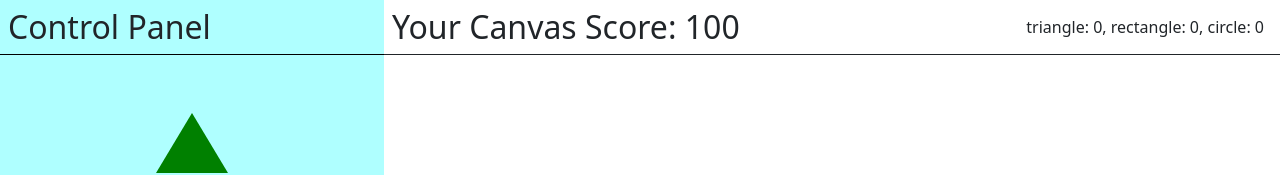
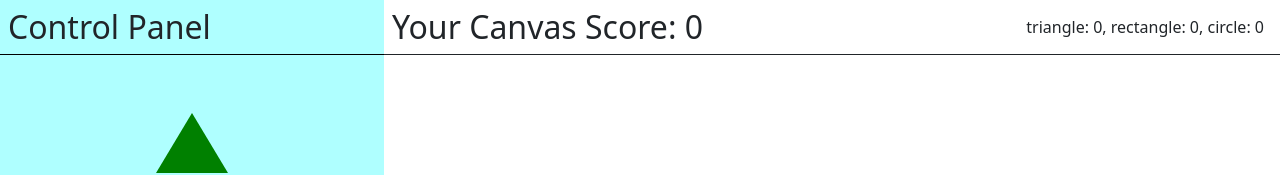
Before and after one commit to chrisnumber49/React-Primitive-Art, a React (Create React App) app: page / in a window 1280 px wide. Shown: the top 175 px of the page. Built offline with nearby package versions, Linux system fonts and the light colour scheme.

Commit message:
update score rule

```diff
--- a/src/App.tsx
+++ b/src/App.tsx
@@ -14,11 +14,17 @@ function App() {
       return pattern.shape;
     });
 
-    const score = 100;
+    const triangleCount = patternType.filter(type => type === "TRIANGLE").length;
+    const rectangleCount = patternType.filter(type => type === "RECTANGLE").length;
+    const circleCount = patternType.filter(type => type === "CIRCLE").length;
+    const score = patternType.length?
+      100 - 10*(Math.max(triangleCount, rectangleCount, circleCount) - Math.min(triangleCount, rectangleCount, circleCount)):
+      0;
+
     const updatedPatternCount = {
-      triangle: patternType.filter(type => type === "TRIANGLE").length,
-      rectangle: patternType.filter(type => type === "RECTANGLE").length,
-      circle: patternType.filter(type => type === "CIRCLE").length,
+      triangle: triangleCount,
+      rectangle: rectangleCount,
+      circle: circleCount,
       score: score
     };
 
```
